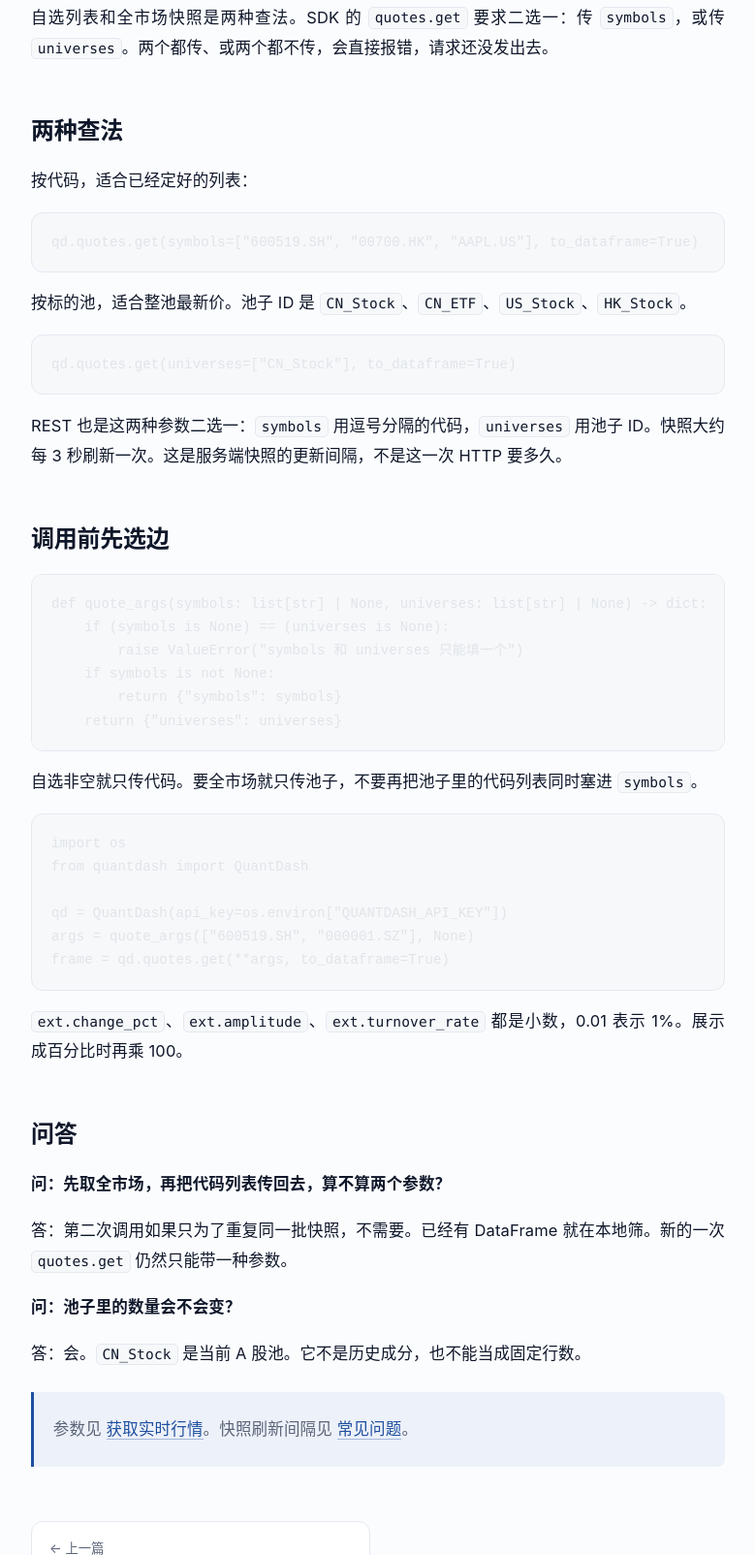
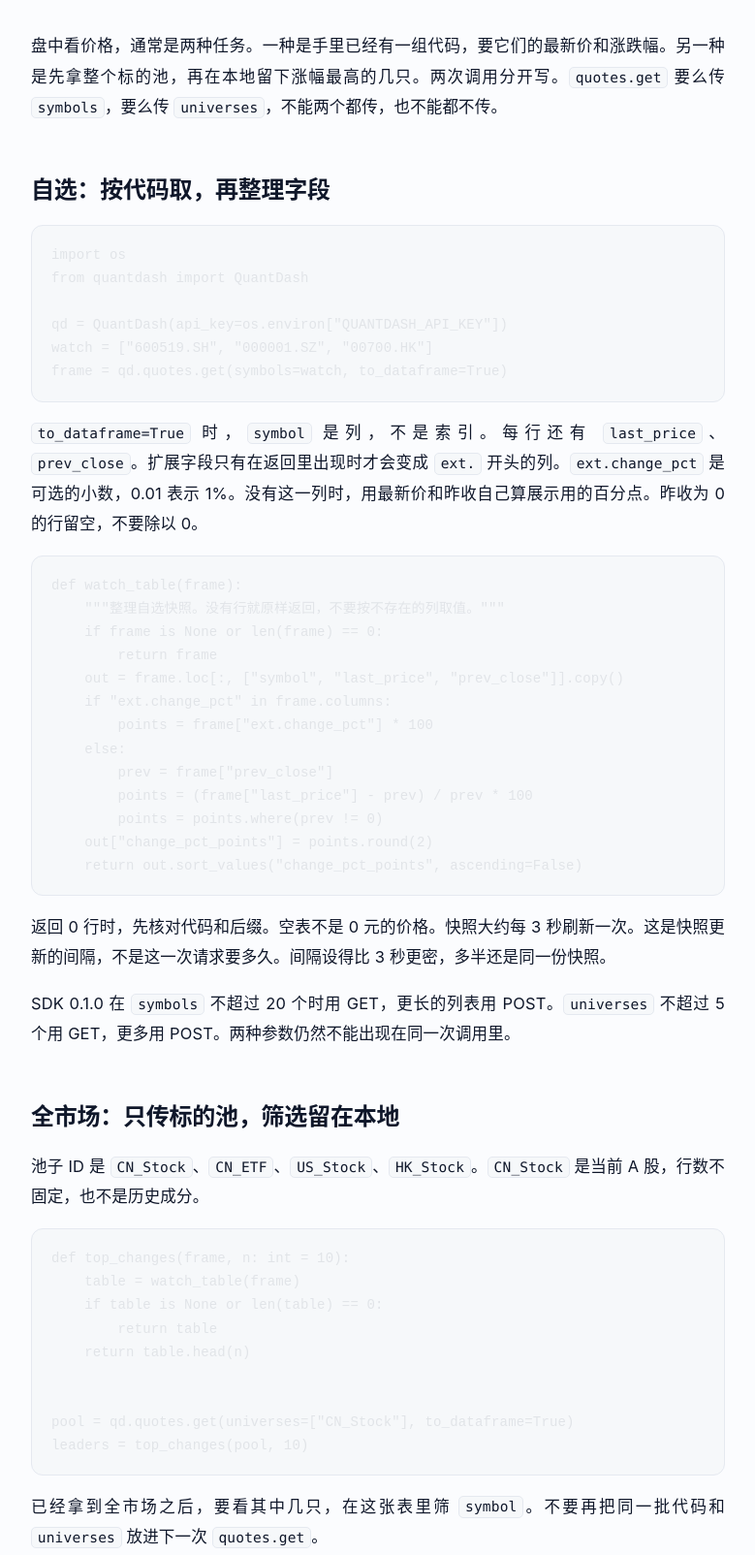
Before and after one commit to quantdash-net/blog, an Astro site: page /posts/quotes-symbols-or-universe in a window 1280 px wide. Shown: the part 384-1988 px from the top of the page at 97% size, without its empty margins (112-891 px from the left). Built offline with nearby package versions, Linux system fonts and the light colour scheme; Astro itself is replaced by a stand-in of ours; code samples lack their colours.

Commit message:
修订：自选和标的池分开取快照并整理结果
Co-authored-by: benchmark_cc <Carlosxiaoqing@users.noreply.github.com>

````diff
--- a/src/content/posts/quotes-symbols-or-universe.md
+++ b/src/content/posts/quotes-symbols-or-universe.md
@@ -1,32 +1,65 @@
 ---
-title: 查快照时，代码和标的池只能选一个
-description: quotes.get 要么按代码，要么按标的池。两个都传或都不传会在发出请求前失败。
+title: 自选列表和全市场标的池，分开取快照
+description: 自选用 symbols 拿最新价并整理成百分比，全市场用 universes 再在本地筛选。两种参数不要放进同一次 quotes.get。
 date: 2026-11-22
-category: 常见问题
+category: 接口教程
 tags: [实时行情, 标的池, Python SDK]
 ---
-自选列表和全市场快照是两种查法。SDK 的 `quotes.get` 要求二选一：传 `symbols`，或传 `universes`。两个都传、或两个都不传，会直接报错，请求还没发出去。
+盘中看价格，通常是两种任务。一种是手里已经有一组代码，要它们的最新价和涨跌幅。另一种是先拿整个标的池，再在本地留下涨幅最高的几只。两次调用分开写。`quotes.get` 要么传 `symbols`，要么传 `universes`，不能两个都传，也不能都不传。
 
-## 两种查法
-
-按代码，适合已经定好的列表：
+## 自选：按代码取，再整理字段
 
 ```python
-qd.quotes.get(symbols=["600519.SH", "00700.HK", "AAPL.US"], to_dataframe=True)
+import os
+from quantdash import QuantDash
+
+qd = QuantDash(api_key=os.environ["QUANTDASH_API_KEY"])
+watch = ["600519.SH", "000001.SZ", "00700.HK"]
+frame = qd.quotes.get(symbols=watch, to_dataframe=True)
 ```
 
-按标的池，适合整池最新价。池子 ID 是 `CN_Stock`、`CN_ETF`、`US_Stock`、`HK_Stock`。
+`to_dataframe=True` 时，`symbol` 是列，不是索引。每行还有 `last_price`、`prev_close`。扩展字段只有在返回里出现时才会变成 `ext.` 开头的列。`ext.change_pct` 是可选的小数，0.01 表示 1%。没有这一列时，用最新价和昨收自己算展示用的百分点。昨收为 0 的行留空，不要除以 0。
 
 ```python
-qd.quotes.get(universes=["CN_Stock"], to_dataframe=True)
+def watch_table(frame):
+    """整理自选快照。没有行就原样返回，不要按不存在的列取值。"""
+    if frame is None or len(frame) == 0:
+        return frame
+    out = frame.loc[:, ["symbol", "last_price", "prev_close"]].copy()
+    if "ext.change_pct" in frame.columns:
+        points = frame["ext.change_pct"] * 100
+    else:
+        prev = frame["prev_close"]
+        points = (frame["last_price"] - prev) / prev * 100
+        points = points.where(prev != 0)
+    out["change_pct_points"] = points.round(2)
+    return out.sort_values("change_pct_points", ascending=False)
 ```
 
-REST 也是这两种参数二选一：`symbols` 用逗号分隔的代码，`universes` 用池子 ID。快照大约每 3 秒刷新一次。这是服务端快照的更新间隔，不是这一次 HTTP 要多久。
+返回 0 行时，先核对代码和后缀。空表不是 0 元的价格。快照大约每 3 秒刷新一次。这是快照更新的间隔，不是这一次请求要多久。间隔设得比 3 秒更密，多半还是同一份快照。
 
-## 调用前先选边
+SDK 0.1.0 在 `symbols` 不超过 20 个时用 GET，更长的列表用 POST。`universes` 不超过 5 个用 GET，更多用 POST。两种参数仍然不能出现在同一次调用里。
+
+## 全市场：只传标的池，筛选留在本地
+
+池子 ID 是 `CN_Stock`、`CN_ETF`、`US_Stock`、`HK_Stock`。`CN_Stock` 是当前 A 股，行数不固定，也不是历史成分。
 
 ```python
-def quote_args(symbols: list[str] | None, universes: list[str] | None) -> dict:
+def top_changes(frame, n: int = 10):
+    table = watch_table(frame)
+    if table is None or len(table) == 0:
+        return table
+    return table.head(n)
+
+
+pool = qd.quotes.get(universes=["CN_Stock"], to_dataframe=True)
+leaders = top_changes(pool, 10)
+```
+
+已经拿到全市场之后，要看其中几只，在这张表里筛 `symbol`。不要再把同一批代码和 `universes` 放进下一次 `quotes.get`。
+
+```python
+def quote_kwargs(symbols: list[str] | None, universes: list[str] | None) -> dict:
     if (symbols is None) == (universes is None):
         raise ValueError("symbols 和 universes 只能填一个")
     if symbols is not None:
@@ -34,27 +67,16 @@ def quote_args(symbols: list[str] | None, universes: list[str] | None) -> dict:
     return {"universes": universes}
 ```
 
-自选非空就只传代码。要全市场就只传池子，不要再把池子里的代码列表同时塞进 `symbols`。
-
-```python
-import os
-from quantdash import QuantDash
-
-qd = QuantDash(api_key=os.environ["QUANTDASH_API_KEY"])
-args = quote_args(["600519.SH", "000001.SZ"], None)
-frame = qd.quotes.get(**args, to_dataframe=True)
-```
-
-`ext.change_pct`、`ext.amplitude`、`ext.turnover_rate` 都是小数，0.01 表示 1%。展示成百分比时再乘 100。
+自选用 `quote_kwargs(watch, None)`。全市场用 `quote_kwargs(None, ["CN_Stock"])`。
 
 ## 问答
 
-**问：先取全市场，再把代码列表传回去，算不算两个参数？**
+**问：自选和全市场能在一次 quotes.get 里一起要吗？**
 
-答：第二次调用如果只为了重复同一批快照，不需要。已经有 DataFrame 就在本地筛。新的一次 `quotes.get` 仍然只能带一种参数。
+答：不能。两个参数都传，或都不传，调用会在发出请求前失败。要两种结果，就调用两次，或先取池子再在本地筛选。
 
-**问：池子里的数量会不会变？**
+**问：涨跌幅为什么要乘 100？**
 
-答：会。`CN_Stock` 是当前 A 股池。它不是历史成分，也不能当成固定行数。
+答：`ext.change_pct` 是小数。0.01 表示 1 个百分点。乘 100 只用于展示。
 
 > 参数见 [获取实时行情](https://docs.quantdash.net/zh-hans/api-reference/实时行情/获取实时行情.md)。快照刷新间隔见 [常见问题](https://docs.quantdash.net/zh-Hans/faq.md)。
````
